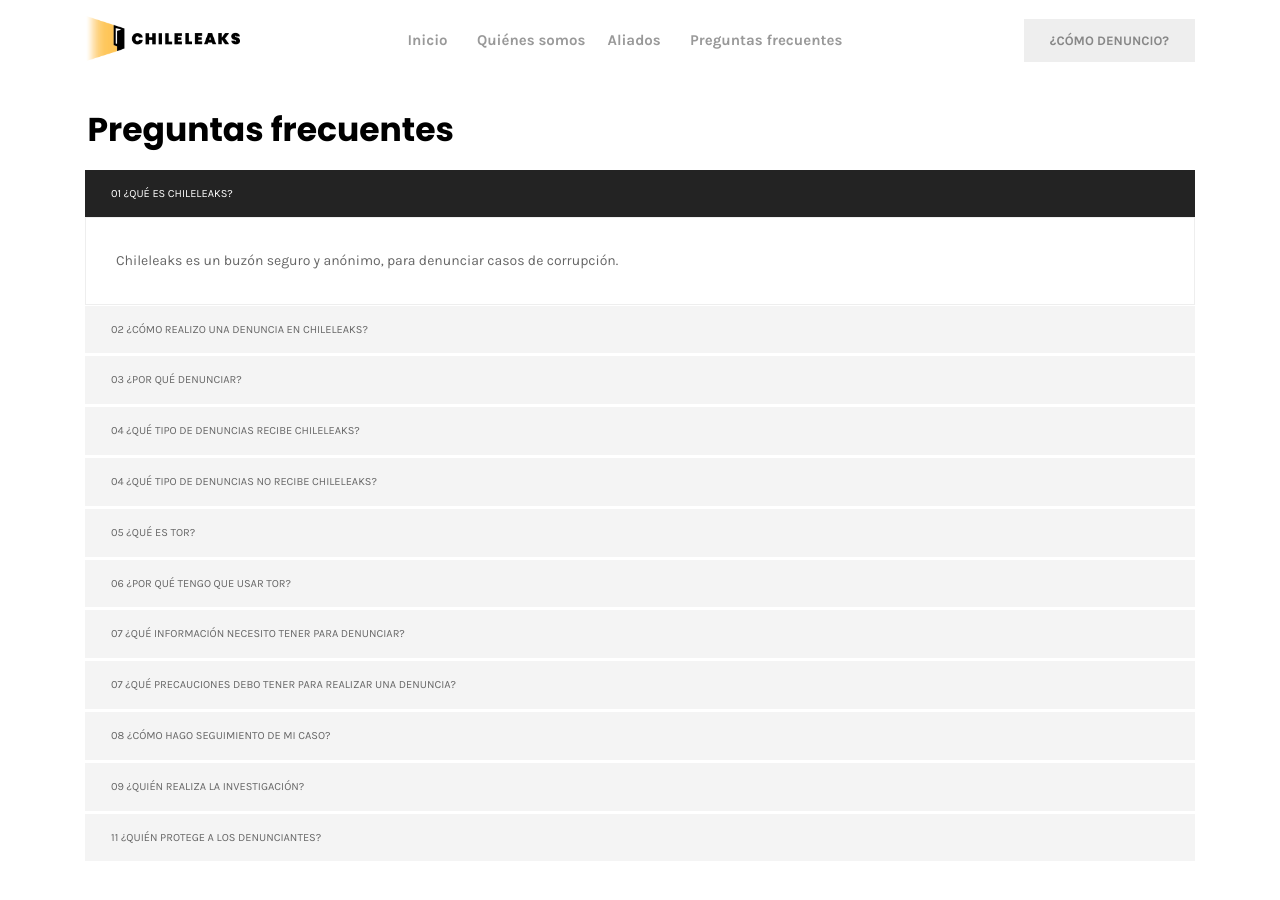
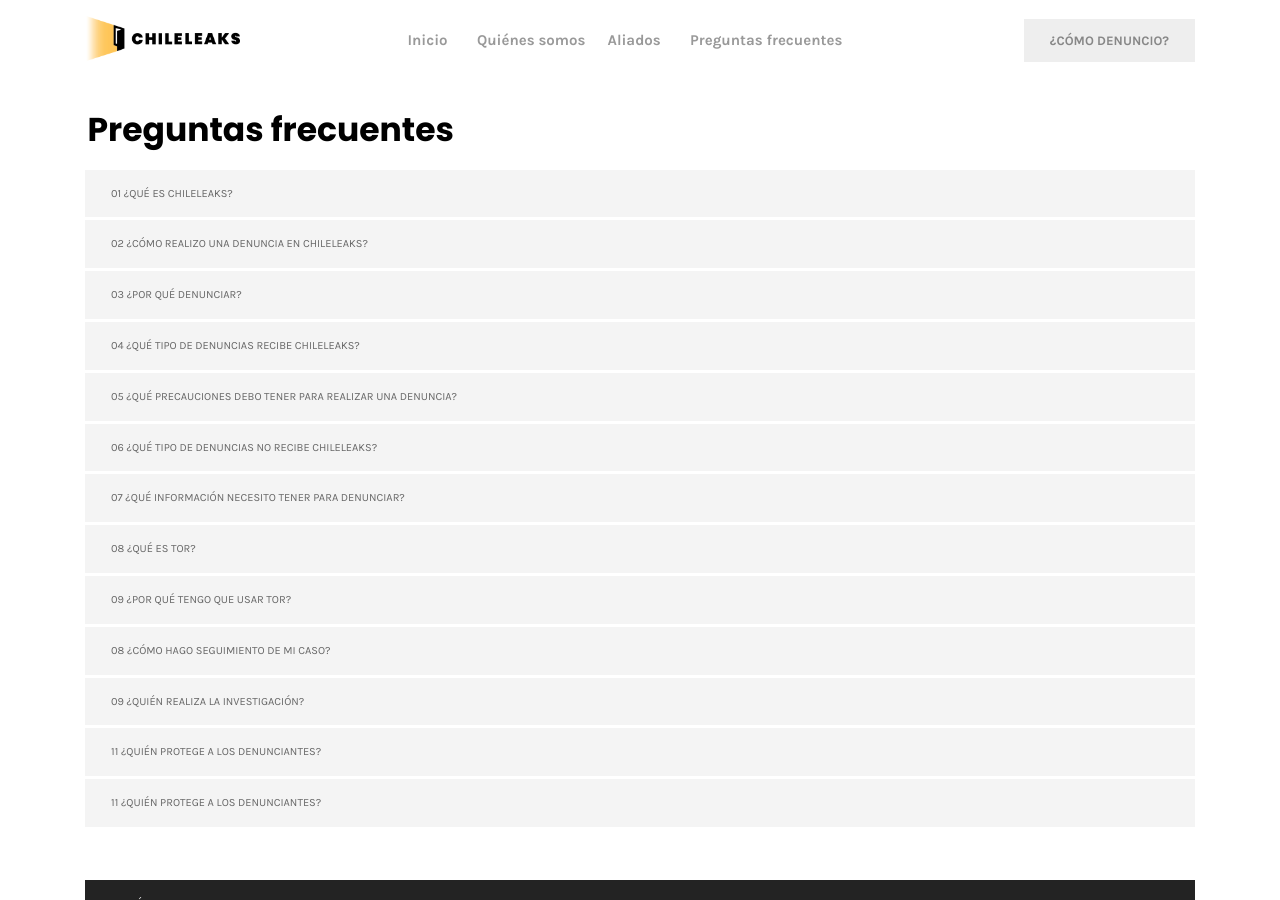
Before and after one commit to ciudadanointeligente/chileleaks, a Jekyll site: the page built from faq.md, in a window 1280 px wide and 900 px high. Built offline with Jekyll 4.4.1, drawn with Linux system fonts in a browser that asks for light colours.

Commit message:
Update _layouts/faq.html

```diff
--- a/_layouts/faq.html
+++ b/_layouts/faq.html
@@ -16,7 +16,7 @@ layout: default
 		<div class="column width-12">
 			<div class="accordion mb-50">
 				<ul>
-					<li class="active">
+					<li>
 						<a href="#accordion-1-panel-1">01 ¿Qué es Chileleaks?</a>
 						<div id="accordion-1-panel-1">
 							<div class="accordion-content">
@@ -56,33 +56,23 @@ layout: default
 					</li>
 
 					<li>
-						<a href="#accordion-1-panel-4">04 ¿Qué tipo de denuncias no recibe Chileleaks?  </a>
-						<div id="accordion-1-panel-4">
+						<a href="#accordion-1-panel-7">05 ¿Qué precauciones debo tener para realizar una denuncia?
+</a>
+						<div id="accordion-1-panel-7">
 							<div class="accordion-content">
 
-								<p>Denuncias sin información o evidencia relevante que demuestre o guíe la investigación.
+								<p>Recuerda revisar tu denuncia. No se realizarán investigaciones a casos que no correspondan a corrupción y no adjunten evidencia o registros suficientes para comprobar su veracidad.
+</p>
 							</div>
 						</div>
 					</li>
 
 					<li>
-						<a href="#accordion-1-panel-5">05 ¿Qué es TOR? </a>
-						<div id="accordion-1-panel-5">
+						<a href="#accordion-1-panel-4">06 ¿Qué tipo de denuncias no recibe Chileleaks?  </a>
+						<div id="accordion-1-panel-4">
 							<div class="accordion-content">
 
-								<p>TOR es un navegador web (como Internet Explorer, Google Chrome o Mozilla Firefox) ultra seguro, porque impide que tu actividad en Internet sea rastreado por otros. Si quieres conocer más información sobre Tor y cómo instalarlo, <a href="">entra aquí</a>.
-
-							</div>
-						</div>
-					</li>
-
-					<li>
-						<a href="#accordion-1-panel-5">06 ¿Por qué tengo que usar Tor? </a>
-						<div id="accordion-1-panel-5">
-							<div class="accordion-content">
-
-								<p>Tu seguridad y anonimato es lo más importante. Los navegadores como Chrome, Explorer, Safari, Firefox, etc, NO SON SEGUROS. Descarga Tor y denuncia de forma segura.
-</p>
+								<p>Denuncias sin información o evidencia relevante que demuestre o guíe la investigación.
 							</div>
 						</div>
 					</li>
@@ -99,16 +89,30 @@ layout: default
 					</li>
 
 					<li>
-						<a href="#accordion-1-panel-7">07 ¿Qué precauciones debo tener para realizar una denuncia?
-</a>
-						<div id="accordion-1-panel-7">
+						<a href="#accordion-1-panel-5">08 ¿Qué es TOR? </a>
+						<div id="accordion-1-panel-5">
 							<div class="accordion-content">
 
-								<p>Recuerda revisar tu denuncia. No se realizarán investigaciones a casos que no correspondan a corrupción y no adjunten evidencia o registros suficientes para comprobar su veracidad.
+								<p>TOR es un navegador web (como Internet Explorer, Google Chrome o Mozilla Firefox) ultra seguro, porque impide que tu actividad en Internet sea rastreado por otros. Si quieres conocer más información sobre Tor y cómo instalarlo, <a href="">entra aquí</a>.
+
+							</div>
+						</div>
+					</li>
+
+					<li>
+						<a href="#accordion-1-panel-5">09 ¿Por qué tengo que usar Tor? </a>
+						<div id="accordion-1-panel-5">
+							<div class="accordion-content">
+
+								<p>Tu seguridad y anonimato es lo más importante. Los navegadores como Chrome, Explorer, Safari, Firefox, etc, NO SON SEGUROS. Descarga Tor y denuncia de forma segura.
 </p>
 							</div>
 						</div>
 					</li>
+
+
+
+
 
 					<li>
 						<a href="#accordion-1-panel-8">08 ¿Cómo hago seguimiento de mi caso?
@@ -150,6 +154,17 @@ layout: default
 						</div>
 					</li>
 
+					<li>
+						<a href="#accordion-1-panel-11">11 ¿Quién protege a los denunciantes?
+				</a>
+						<div id="accordion-1-panel-11">
+							<div class="accordion-content">
+
+								<p>En Chile la ley sólo protege a denunciantes que son funcionarias/os públicos. Es decir, cualquier persona que no trabaje para el Estado no cuenta con protección. Es necesario actualizar la ley ya existente (N° 20.205) para que la protección a funcionarios se extienda por más de tres meses y no les obligue a exponer su identidad.
+				</p>
+							</div>
+						</div>
+					</li>
 
 				</ul>
 			</div>
```
